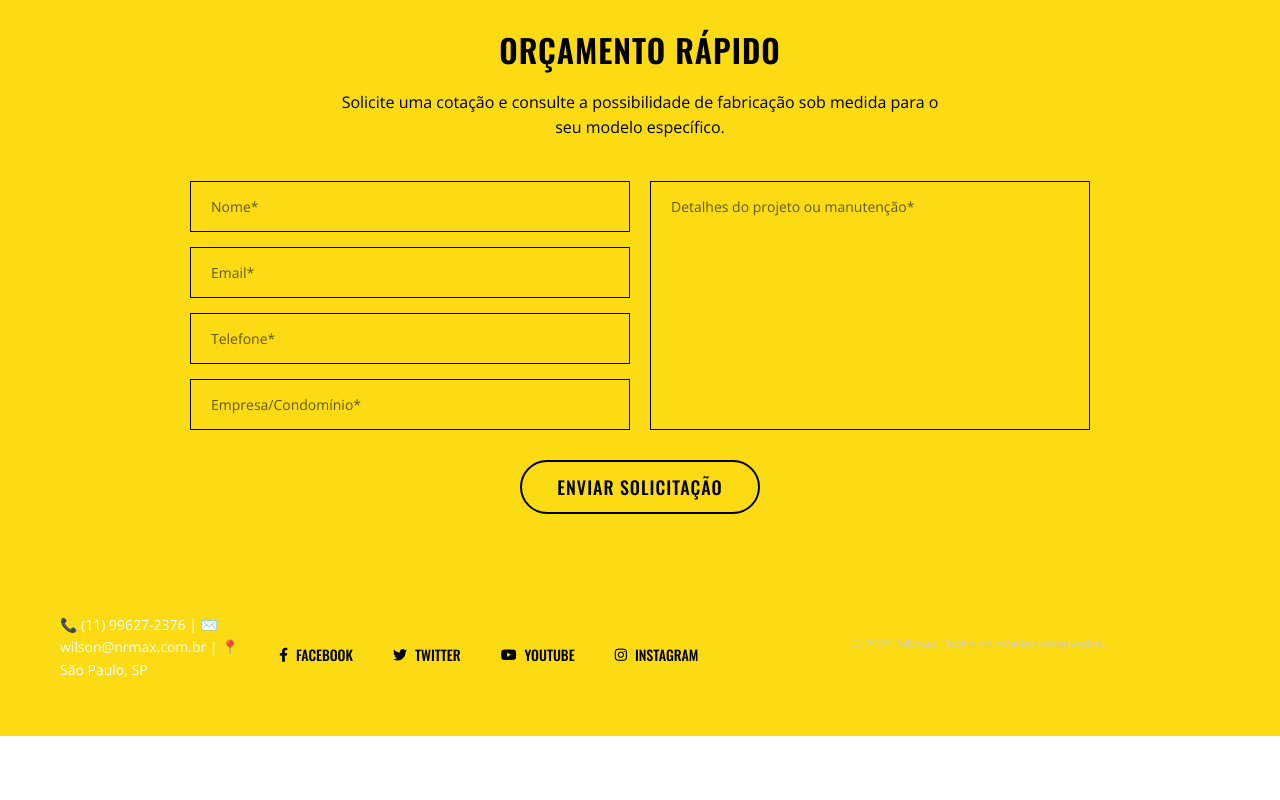
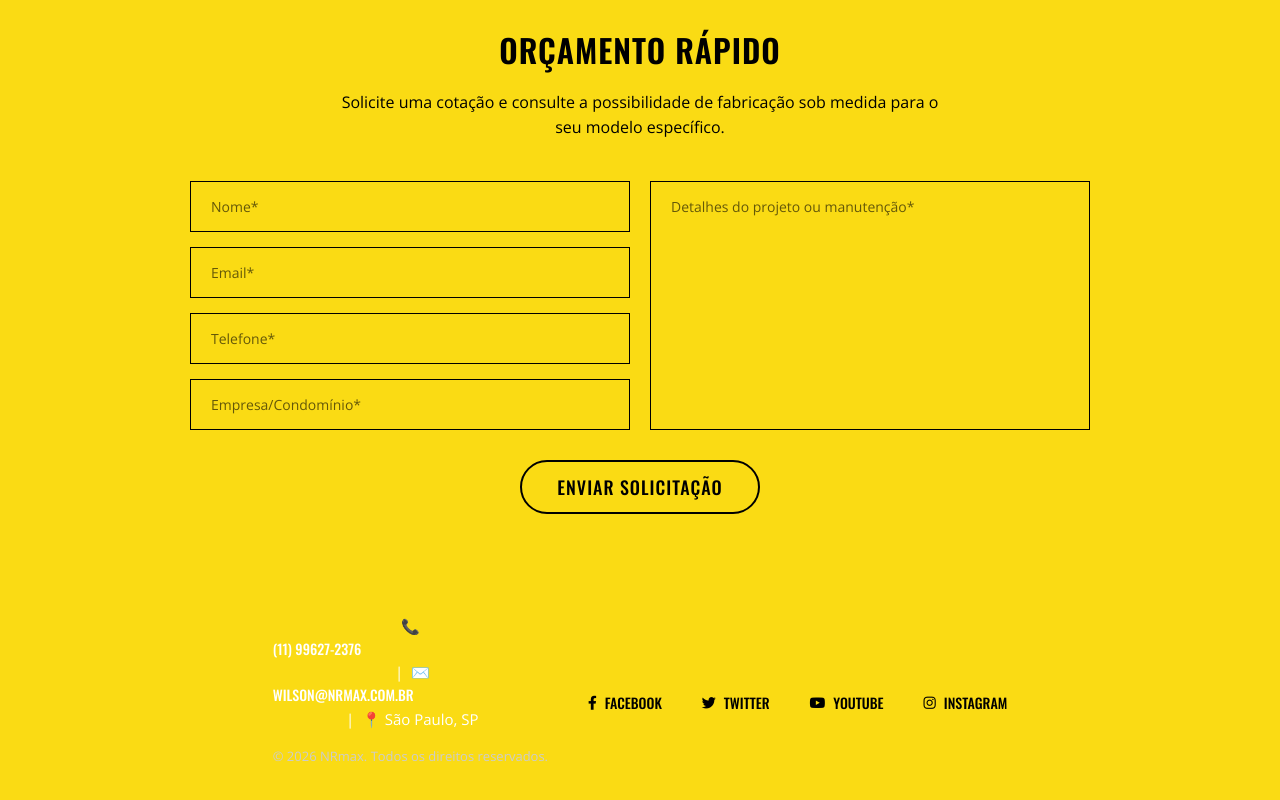
Before and after one commit to nrmax/plataforma-001, a plain HTML site: page index.html in a window 1280 px wide. Shown: the part 3619-4419 px from the top of the page. Before the commit the page ends 4355 px from the top, so only its background shows below. Drawn offline with nearby package versions, Linux system fonts and the light colour scheme.

Commit message:
Atualiza footer com links clicáveis de contato e copyright

```diff
--- a/index.html
+++ b/index.html
@@ -295,16 +295,20 @@
     <!-- Footer (Reference: Social Links at bottom) -->
     <footer class="footer">
         <div class="container">
-            <p style="color: #fff; margin-bottom: 15px; font-size: 14px;">
-                📞 (11) 99627-2376 | ✉️ wilson@nrmax.com.br | 📍 São Paulo, SP
-            </p>
+            <div style="text-align: center; margin-bottom: 25px; color: #ffffff; font-size: 15px; line-height: 1.6;">
+                <p style="margin: 0;">
+                    📞 <a href="tel:+5511996272376" style="color: #ffffff; text-decoration: none;">(11) 99627-2376</a> &nbsp;|&nbsp;
+                    ✉️ <a href="mailto:wilson@nrmax.com.br" style="color: #ffffff; text-decoration: none;">wilson@nrmax.com.br</a> &nbsp;|&nbsp;
+                    📍 São Paulo, SP
+                </p>
+                <p style="margin-top: 15px; font-size: 13px; color: #cccccc;">
+                    &copy; 2026 NRmax. Todos os direitos reservados.
+                </p>
+            </div>
             <a href="#"><i class="fab fa-facebook-f"></i> FACEBOOK</a>
             <a href="#"><i class="fab fa-twitter"></i> TWITTER</a>
             <a href="#"><i class="fab fa-youtube"></i> YOUTUBE</a>
             <a href="#"><i class="fab fa-instagram"></i> INSTAGRAM</a>
-            <p style="color: #ccc; font-size: 12px; margin-top: 20px; width: 100%; text-align: center;">
-                &copy; 2026 NRmax. Todos os direitos reservados.
-            </p>
         </div>
     </footer>
 
```
